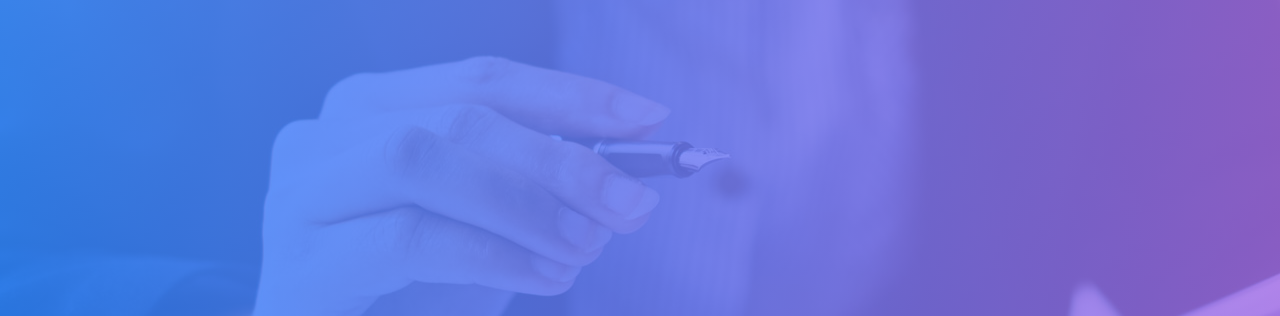
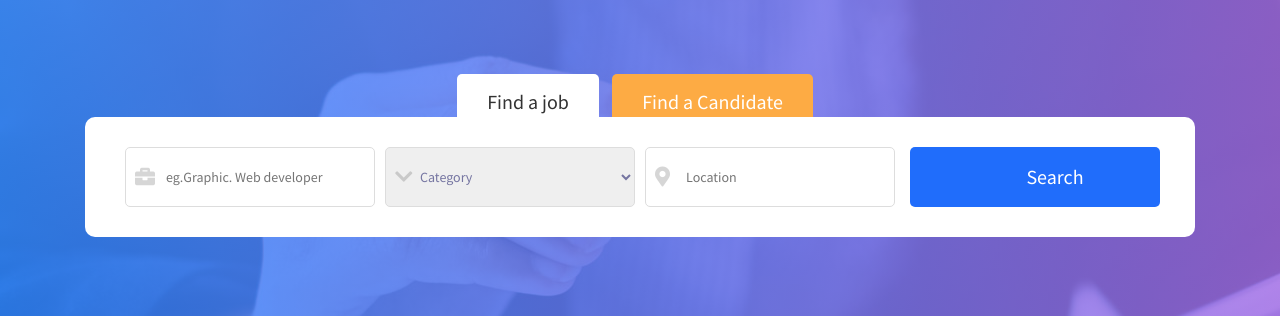
Before and after one commit to MAlngaawy/skillhunt, a plain HTML site: page home.html in a window 1280 px wide. Shown: the part 484-800 px from the top of the page. Drawn offline with Linux system fonts and the light colour scheme.

Commit message:
Add files via upload

```diff
--- a/home.html
+++ b/home.html
@@ -81,6 +81,62 @@
             </div>
           </div>
         </div>
+        <div class="tabs">
+          <div class="row">
+            <div class="col-md-12">
+              <div class="tab-titles">
+                <a href="#" data-tab=".find-job" class="active">Find a job</a>
+                <a href="#" data-tab=".find-candidate">Find a Candidate</a>
+              </div>
+            </div>
+            <div class="col-md-12">
+              <div class="find-job active">
+                <form action="#">
+                  <div class="row">
+                    <div class="col-md">
+                      <i class="fas fa-briefcase"></i>
+                      <input type="text" name="eg" id="eg" placeholder="eg.Graphic. Web developer">
+                    </div>
+                    <div class="col-md">
+                      <i class="fas fa-chevron-down"></i>
+                      <select name="category">
+                        <option value="category">Category</option>
+                        <option value="falltime">Falltime</option>
+                        <option value="parttime">Part Time</option>
+                        <option value="freelance">Freelance</option>
+                        <option value="internship">Internship</option>
+                      </select>
+                    </div>
+                    <div class="col-md">
+                      <i class="fas fa-map-marker-alt"></i>
+                      <input type="text" placeholder="Location">
+                    </div>
+                    <div class="col-md">
+                      <input type="submit" value="Search" class="search-btn">
+                    </div>
+                  </div>
+                </form>
+              </div>
+              <div class="find-candidate">
+                <form action="#">
+                  <div class="row">
+                    <div class="col-md">
+                      <i class="fas fa-briefcase"></i>
+                      <input type="text" name="eg" id="eg" placeholder="eg. Mohammed Alngaawy">
+                    </div>
+                    <div class="col-md">
+                      <i class="fas fa-map-marker-alt"></i>
+                      <input type="text" placeholder="Location">
+                    </div>
+                    <div class="col-md">
+                      <input type="submit" value="Search" class="search-btn">
+                    </div>
+                  </div>
+                </form>
+              </div>
+            </div>
+          </div>
+        </div>
       </div>
     </div>
   </header>
```
